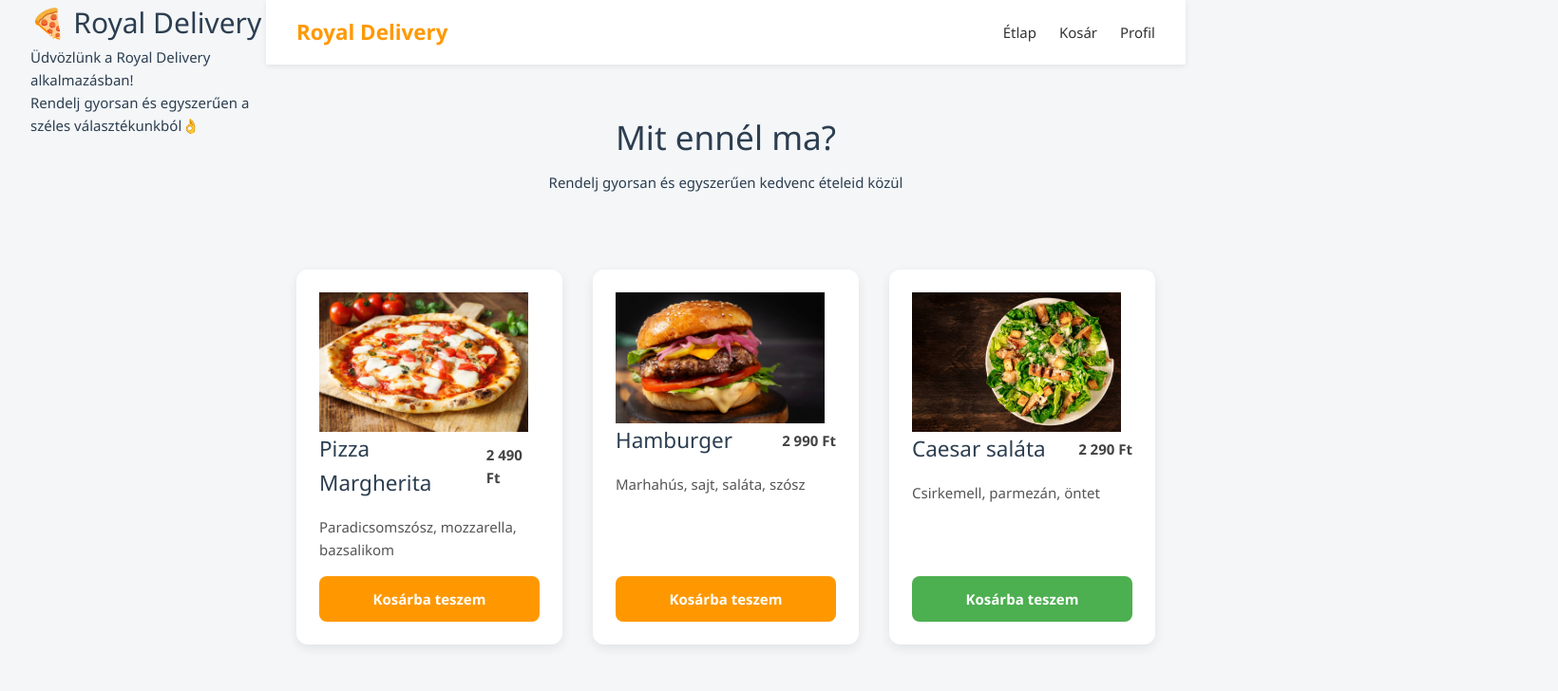
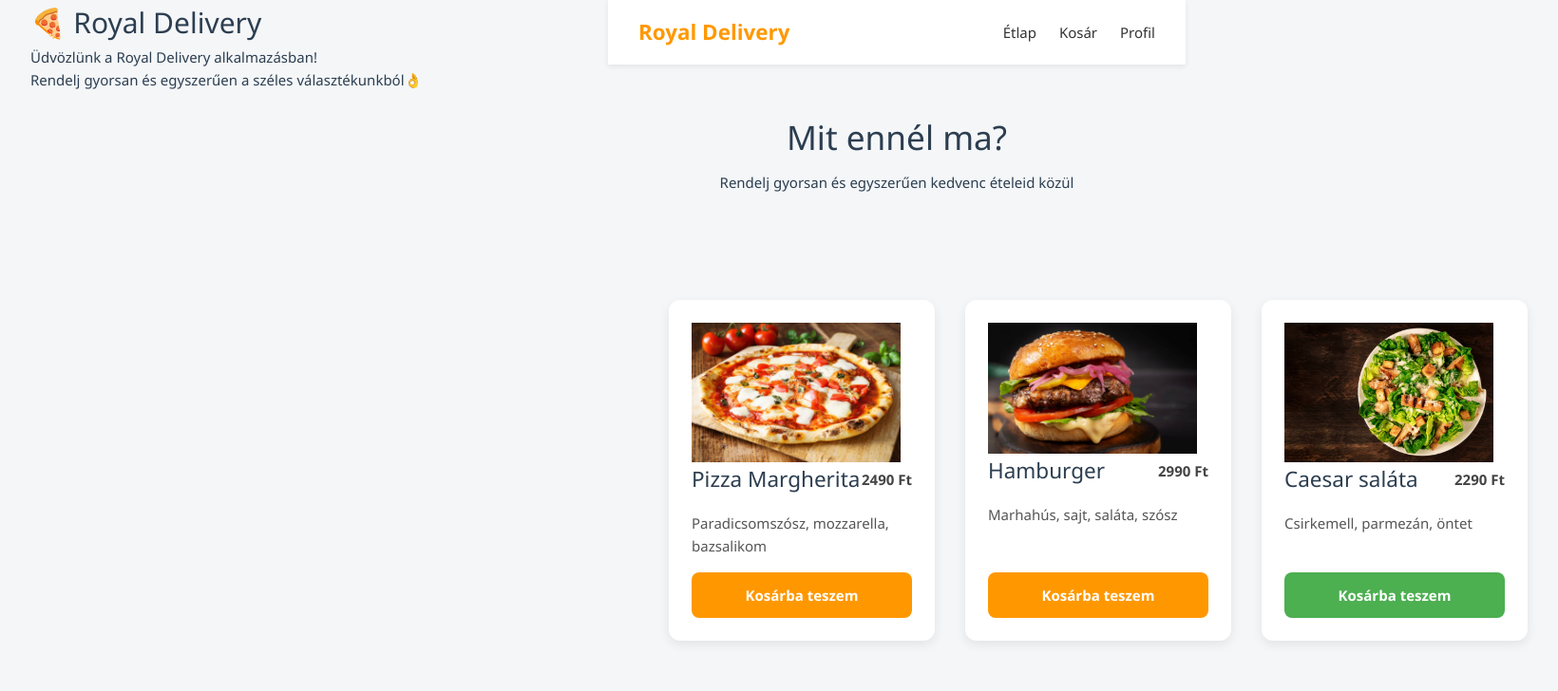
Before and after one commit to Fabbernat/Vizsgaremek-vasvari, a Vue app in the folder frontend/: page / in a window 1280 px wide. Shown: the top 728 px of the page at 95% size, 1640 px wide, since content can reach past the window. Built offline with nearby package versions, Linux system fonts and the light colour scheme; the HTML template or start-up script is replaced by a standard one.

Commit message:
hardcode-olt kaják helyett rendes haják

```diff
--- a/frontend/src/App.vue
+++ b/frontend/src/App.vue
@@ -9,6 +9,30 @@ import { ref, computed } from 'vue'
 import Home from './Home.vue'
 import About from './About.vue'
 import NotFound from './NotFound.vue'
+
+const products = [
+  {
+    name: 'Pizza Margherita',
+    price: 2490,
+    img: pizza,
+    description: 'Paradicsomszósz, mozzarella, bazsalikom',
+    isSecondary: false
+  },
+  {
+    name: 'Hamburger',
+    price: 2990,
+    img: hamburger,
+    description: 'Marhahús, sajt, saláta, szósz',
+    isSecondary: false
+  },
+  {
+    name: 'Caesar saláta',
+    price: 2290,
+    img: salad,
+    description: 'Csirkemell, parmezán, öntet',
+    isSecondary: true
+  }
+]
 
 const routes = {
   '/': Home,
@@ -29,6 +53,11 @@ const currentView = computed(() => {
 const isHome = computed(() => {
   return (currentPath.value.slice(1) || '/') === '/'
 })
+
+function addToCart(product) {
+  alert(`Kosárba tettél egy ${product.name}-t!`)
+}
+
 </script>
 
 <template>
@@ -52,35 +81,24 @@ const isHome = computed(() => {
     </header>
 
     <main class="menu">
-      <div class="card">
-        <img :src="pizza" alt="Pizza Margherita" width="220px" />
-        <div class="card-header">
-          <h2>Pizza Margherita</h2>
-          <span class="price">2 490 Ft</span>
-        </div>
-        <p>Paradicsomszósz, mozzarella, bazsalikom</p>
-        <div class="action">Kosárba teszem</div>
-      </div>
+      <main class="menu">
+  <div class="card" v-for="product in products" :key="product.name">
+    <img :src="product.img" :alt="product.name" width="220px" />
+    <div class="card-header">
+      <h2>{{ product.name }}</h2>
+      <span class="price">{{ product.price.toLocaleString('hu-HU') }} Ft</span>
+    </div>
+    <p>{{ product.description }}</p>
+    <div
+      class="action"
+      :class="{ secondary: product.isSecondary }"
+      @click="addToCart(product)"
+    >
+      Kosárba teszem
+    </div>
+  </div>
+</main>
 
-      <div class="card">
-        <img :src="hamburger" alt="Hamburger" width="220px" />
-        <div class="card-header">
-          <h2>Hamburger</h2>
-          <span class="price">2 990 Ft</span>
-        </div>
-        <p>Marhahús, sajt, saláta, szósz</p>
-        <div class="action">Kosárba teszem</div>
-      </div>
-
-      <div class="card">
-        <img :src="salad" alt="Caesar saláta" width="220px" />
-        <div class="card-header">
-          <h2>Caesar saláta</h2>
-          <span class="price">2 290 Ft</span>
-        </div>
-        <p>Csirkemell, parmezán, öntet</p>
-        <div class="action secondary">Kosárba teszem</div>
-      </div>
     </main>
   </div>
 
```
